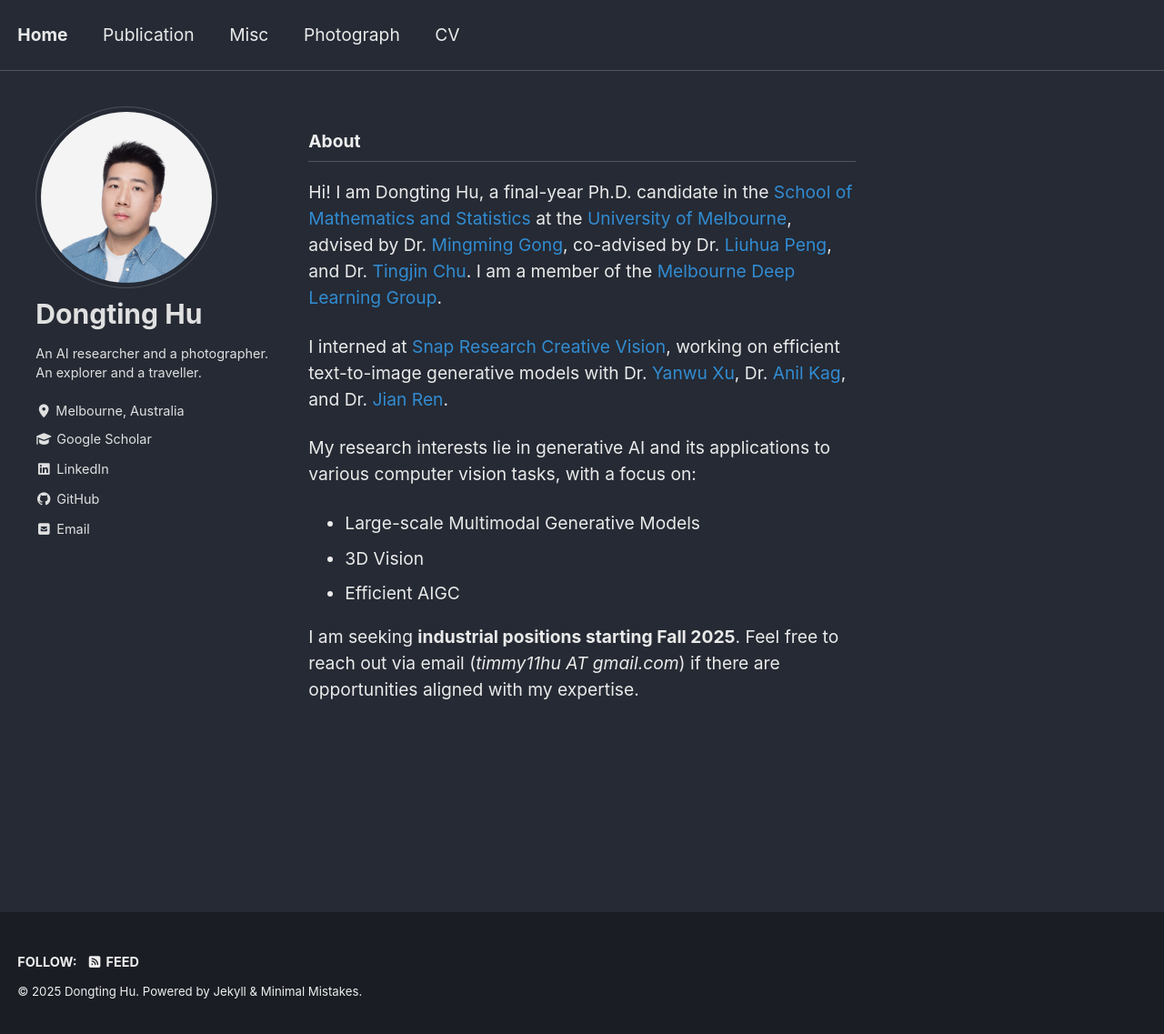
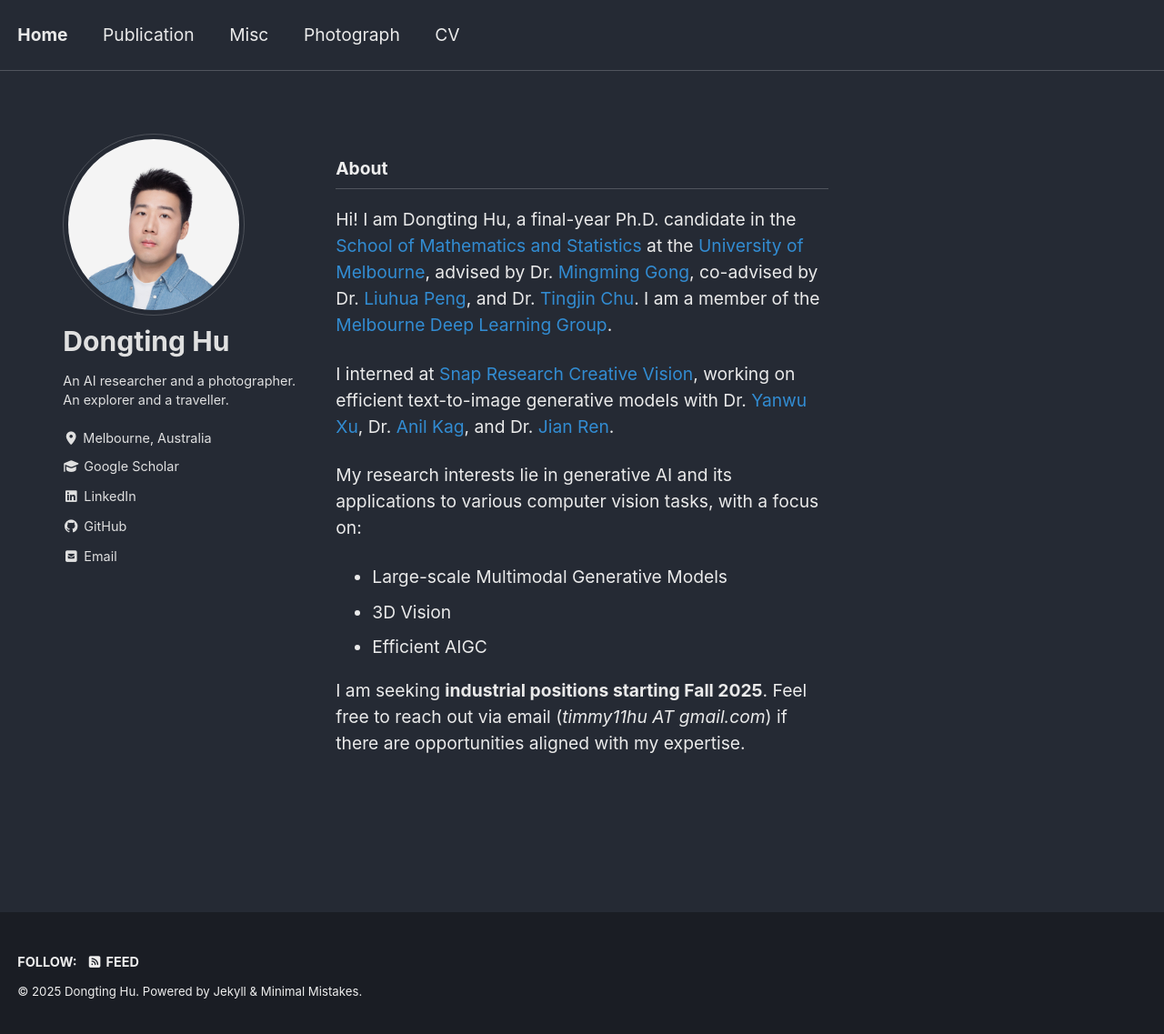
Before and after one commit to timmy11hu/timmy11hu.github.io, a Jekyll site: the page built from index.html, in a window 1280 px wide and 1139 px high. Shown: the whole window at 91% size. Built offline with Jekyll 4.4.1, drawn with Linux system fonts in a browser that asks for light colours; cached includes are drawn as plain includes; the list of posts is cut into pages by our own code.

Commit message:
Update default.html

```diff
--- a/_layouts/default.html
+++ b/_layouts/default.html
@@ -18,7 +18,7 @@
     </header>
 
     <!-- <div class="initial-content"> -->
-    <div class="initial-content" style="width: 100%; max-width: 100%; margin: 0 auto; padding: 20px; box-sizing: border-box;">
+    <div class="initial-content" style="width: 100%; max-width: 100%; margin: 0 auto; padding: 50px; box-sizing: border-box;">
       {{ content }}
       {% include after-content.html %}
     </div>
```
